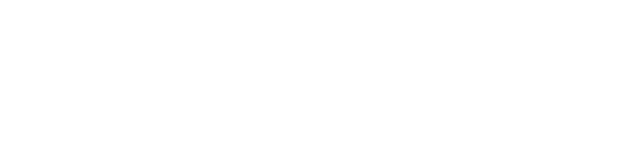
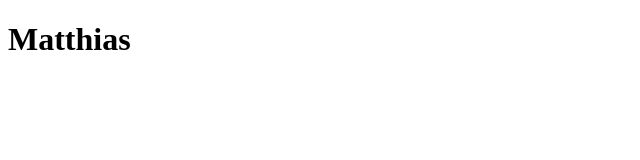
Before and after one commit to MatthiaszC/gittest, a website: page index.html in a window 1280 px wide. Shown: the whole page, without its empty margins (0-640 px from the left). Drawn offline with Linux system fonts and the light colour scheme.

Commit message:
h1 toegevoegd.

```diff
--- a/index.html
+++ b/index.html
@@ -6,5 +6,7 @@
     <meta name="viewport" content="width=device-width, initial-scale=1.0" />
     <title>Dit is een git test.</title>
   </head>
-  <body></body>
+  <body>
+    <h1>Matthias</h1>
+  </body>
 </html>
```
